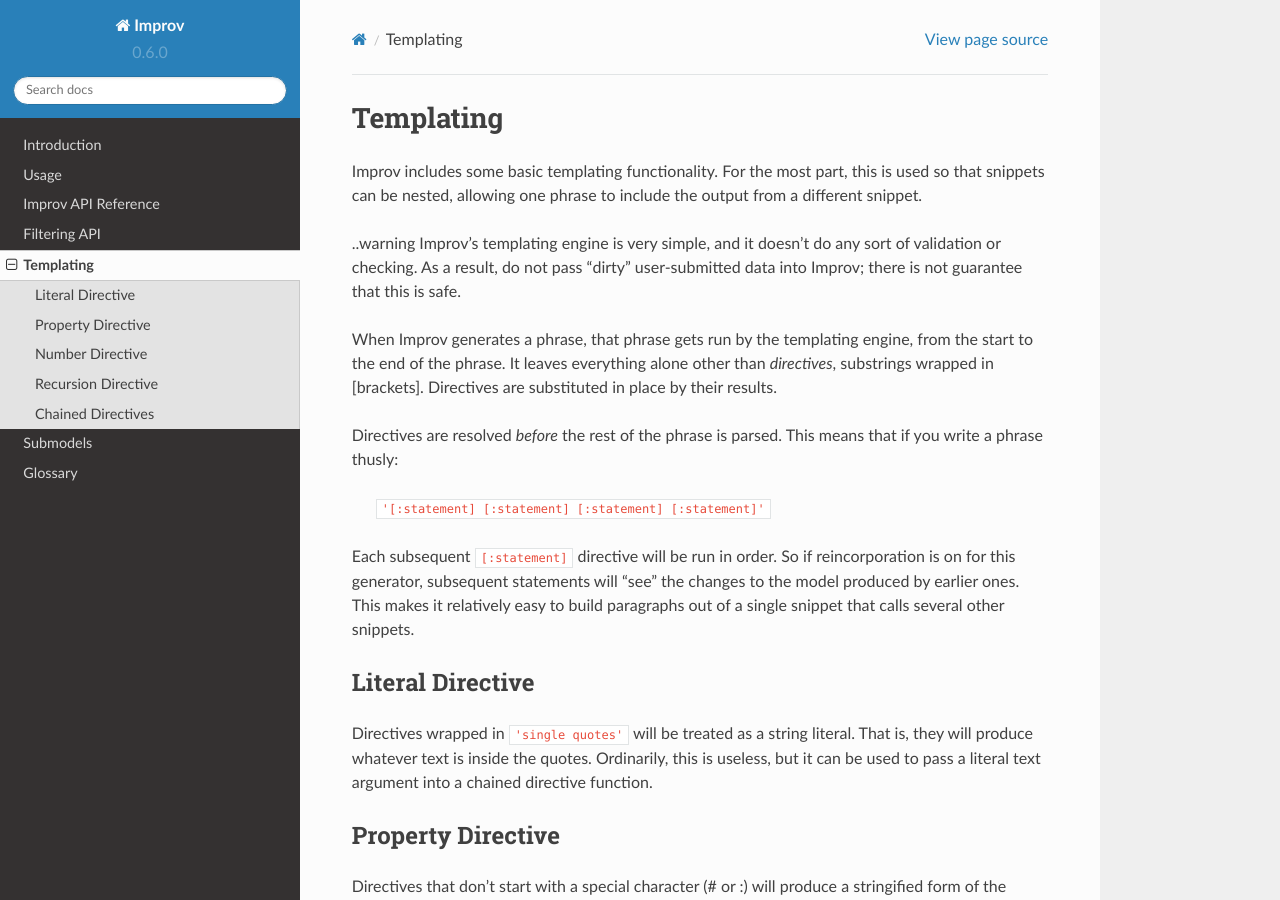
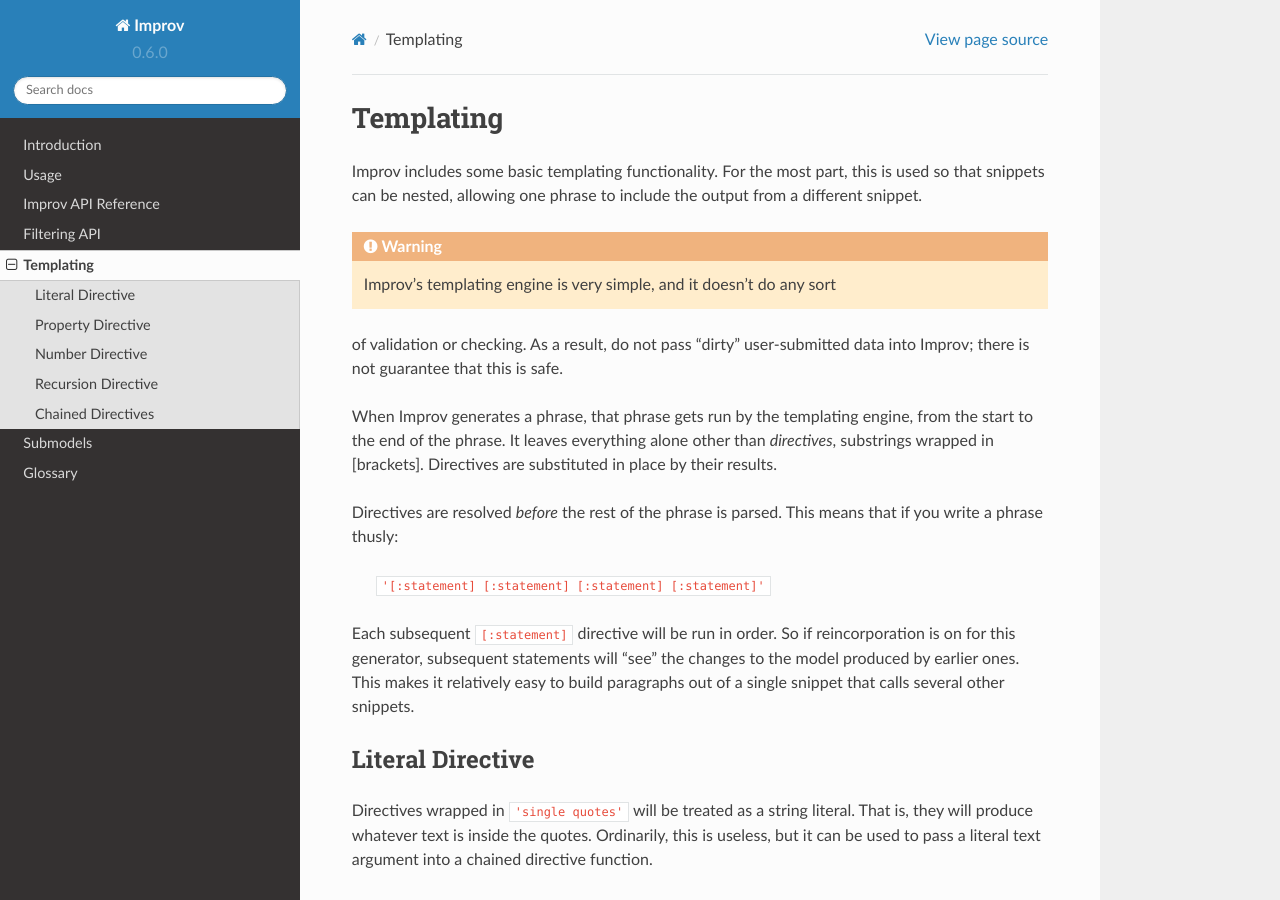
Before and after one commit to sequitur/improv, a Sphinx documentation site: the page built from docs/templating.rst, in a window 1280 px wide and 900 px high. Built offline with Sphinx 7.4.7 and the Read the Docs theme 2.0.0, drawn with Linux system fonts in a browser that asks for light colours; part of the change alters nothing that is shown.

```diff
--- a/docs/templating.rst
+++ b/docs/templating.rst
@@ -7,7 +7,7 @@ Improv includes some basic templating functionality. For the most part, this is
 used so that snippets can be nested, allowing one phrase to include the output
 from a different snippet.
 
-..warning Improv's templating engine is very simple, and it doesn't do any sort
+.. warning:: Improv's templating engine is very simple, and it doesn't do any sort
 of validation or checking. As a result, do not pass "dirty" user-submitted data
 into Improv; there is not guarantee that this is safe.
 
```
